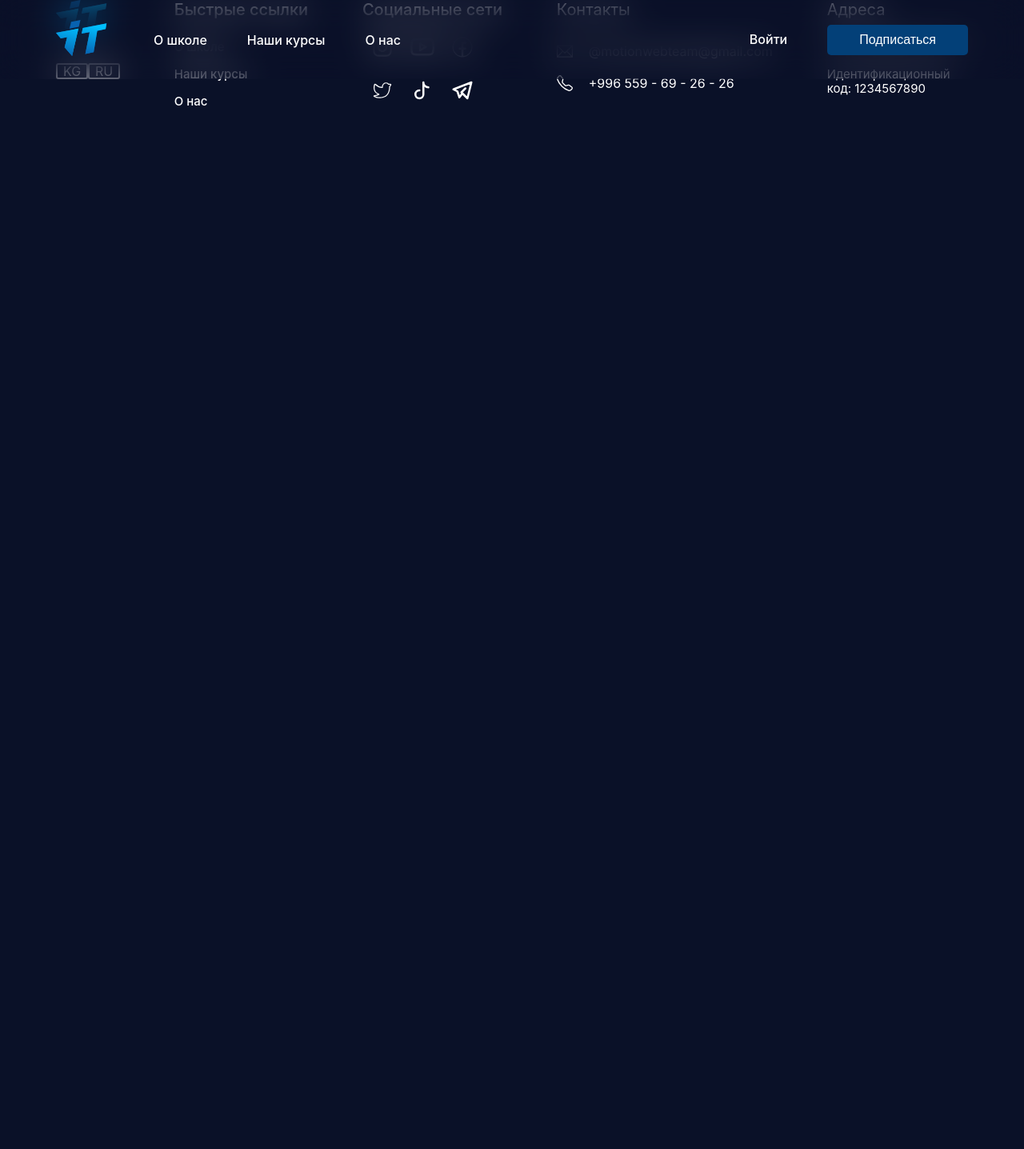
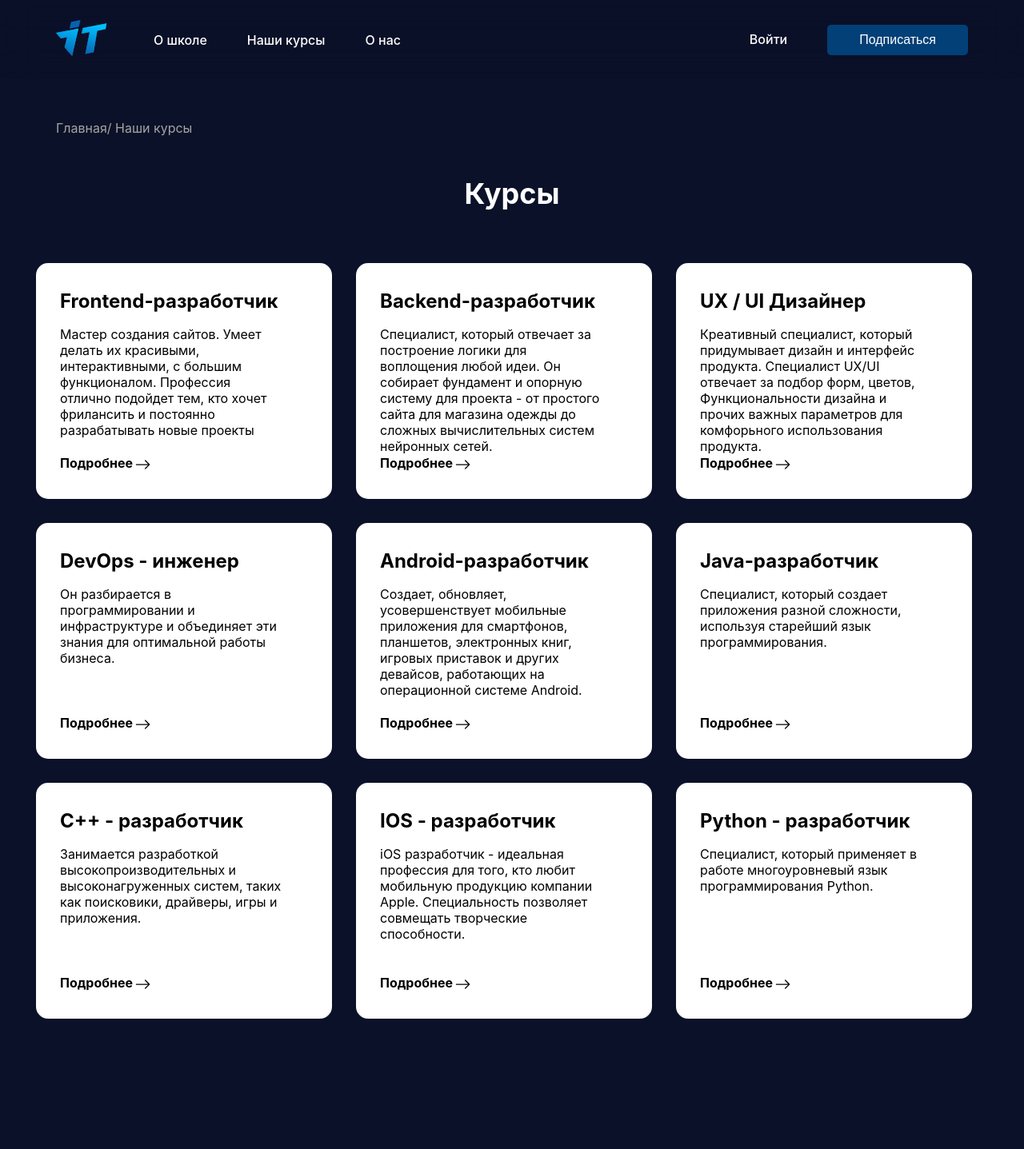
Before and after one commit to aknazarDev/IT, a React (Create React App) app: page /course in a window 1280 px wide. Shown: the top 1437 px of the page at 80% size. Before the commit the page ends 800 px from the top, so only its background shows below. Built offline with nearby package versions, Linux system fonts and the light colour scheme.

Commit message:
course (#1)

```diff
--- a/src/components/Course/Course.js
+++ b/src/components/Course/Course.js
@@ -1,10 +1,95 @@
 import React from 'react';
+import {BsArrowRight} from "react-icons/bs";
 
 const Course = () => {
     return (
-        <div>
+        <>
+            <section id="course">
+                <div className="container">
+                    <div className="course--general">
+                        <div className="course--general__title">
+                            <h1>Главная<span>/ Наши курсы</span></h1>
+                        </div>
+                        <h2>Курсы</h2>
+                        <div className="course--general__group">
+                            <div className="course--general__group--block">
+                                <h1>Frontend-разработчик</h1>
+                                <p>Мастер создания сайтов. Умеет делать их красивыми, интерактивными, с большим функционалом. Профессия отлично подойдет тем, кто хочет фрилансить и постоянно разрабатывать новые проекты</p>
+                                <div className="course--general__group--block__desk">
+                                    <a href="#">Подробнее</a>
+                                    <BsArrowRight className="course--general__group--block__desk--arrow"/>
+                                </div>
+                            </div>
+                            <div className="course--general__group--block">
+                                <h1>Backend-разработчик</h1>
+                                <p>Специалист, который отвечает за построение логики для воплощения любой идеи. Он собирает фундамент и опорную систему для проекта - от простого сайта для магазина одежды до сложных вычислительных систем нейронных сетей.</p>
+                                <div className="course--general__group--block__desk">
+                                    <a href="#">Подробнее</a>
+                                    <BsArrowRight className="course--general__group--block__desk--arrow"/>
+                                </div>
+                            </div>
+                            <div className="course--general__group--block width">
+                                <h1>UX / UI Дизайнер</h1>
+                                <p>Креативный специалист, который придумывает дизайн и интерфейс продукта. Специалист UX/UI отвечает за подбор форм, цветов, Функциональности дизайна и прочих важных параметров для комфорьного использования продукта.</p>
+                                <div className="course--general__group--block__desk">
+                                    <a href="#">Подробнее</a>
+                                    <BsArrowRight className="course--general__group--block__desk--arrow"/>
+                                </div>
+                            </div>
+                            <div className="course--general__group--block">
+                                <h1>DevOps - инженер</h1>
+                                <p>Он разбирается в программировании и инфраструктуре и объединяет эти знания для оптимальной работы бизнеса.</p>
+                                <div className="course--general__group--block__desk">
+                                    <a href="#">Подробнее</a>
+                                    <BsArrowRight className="course--general__group--block__desk--arrow"/>
+                                </div>
+                            </div>
+                            <div className="course--general__group--block">
+                                <h1>Android-разработчик</h1>
+                                <p>Создает, обновляет, усовершенствует мобильные приложения для смартфонов, планшетов, электронных книг, игровых приставок и других девайсов, работающих на операционной системе Android.</p>
+                                <div className="course--general__group--block__desk">
+                                    <a href="#">Подробнее</a>
+                                    <BsArrowRight className="course--general__group--block__desk--arrow"/>
+                                </div>
+                            </div>
+                            <div className="course--general__group--block">
+                                <h1>Java-разработчик</h1>
+                                <p>Cпециалист, который создает приложения разной сложности, используя старейший язык программирования.</p>
+                                <div className="course--general__group--block__desk">
+                                    <a href="#">Подробнее</a>
+                                    <BsArrowRight className="course--general__group--block__desk--arrow"/>
+                                </div>
+                            </div>
+                            <div className="course--general__group--block">
+                                <h1>С++ - разработчик</h1>
+                                <p>Занимается разработкой высокопроизводительных и высоконагруженных систем, таких как поисковики, драйверы, игры и приложения. </p>
+                                <div className="course--general__group--block__desk">
+                                    <a href="#">Подробнее</a>
+                                    <BsArrowRight className="course--general__group--block__desk--arrow"/>
+                                </div>
+                            </div>
+                            <div className="course--general__group--block">
+                                <h1>IOS - разработчик</h1>
+                                <p>iOS разработчик - идеальная профессия для того, кто любит мобильную продукцию компании Apple. Специальность позволяет совмещать творческие способности.</p>
+                                <div className="course--general__group--block__desk">
+                                    <a href="#">Подробнее</a>
+                                    <BsArrowRight className="course--general__group--block__desk--arrow"/>
+                                </div>
+                            </div>
+                            <div className="course--general__group--block">
+                                <h1>Python - разработчик</h1>
+                                <p>Cпециалист, который применяет в работе многоуровневый язык программирования Python.</p>
+                                <div className="course--general__group--block__desk">
+                                    <a href="#">Подробнее</a>
+                                    <BsArrowRight className="course--general__group--block__desk--arrow"/>
+                                </div>
+                            </div>
+                        </div>
+                    </div>
+                </div>
 
-        </div>
+            </section>
+        </>
     );
 };
 
--- a/src/styles/Course/course.scss
+++ b/src/styles/Course/course.scss
@@ -0,0 +1,81 @@
+#course {
+  padding: 150px 0;
+
+  .course--general {
+    &__title {
+      h1 {
+        font-weight: 400;
+        font-size: 16px;
+        color: #A5A5A5;
+        cursor: pointer;
+      }
+    }
+
+    h2 {
+      font-weight: 700;
+      font-size: 36px;
+      color: #FFFFFF;
+      text-align: center;
+      padding: 50px 0;
+    }
+
+    &__group {
+      display: flex;
+      flex-wrap: wrap;
+      width: 109%;
+      margin-left: -40px;
+
+      &--block {
+        margin: 15px;
+        width: 370px;
+        height: 295px;
+        background: #FFFFFF;
+        border-radius: 15px;
+        display: flex;
+        align-items: start;
+        justify-content: center;
+        flex-direction: column;
+        padding-left: 30px;
+
+        h1 {
+          font-weight: 700;
+          font-size: 24px;
+          color: #000000;
+        }
+
+        p {
+          font-weight: 400;
+          font-size: 16px;
+          line-height: 20px;
+          color: #000000;
+          width: 280px;
+          height: 140px;
+          padding: 17px 0;
+        }
+
+        &__desk {
+          display: flex;
+          align-items: center;
+          padding-top: 35px;
+
+          a {
+            font-weight: 700;
+            font-size: 16px;
+            color: #000000;
+
+            &:hover {
+              cursor: pointer;
+              border-bottom: 2px solid black;
+            }
+          }
+
+          &--arrow {
+            color: #000000;
+            font-size: 25px;
+            padding-top: 5px;
+          }
+        }
+      }
+    }
+  }
+}
```
